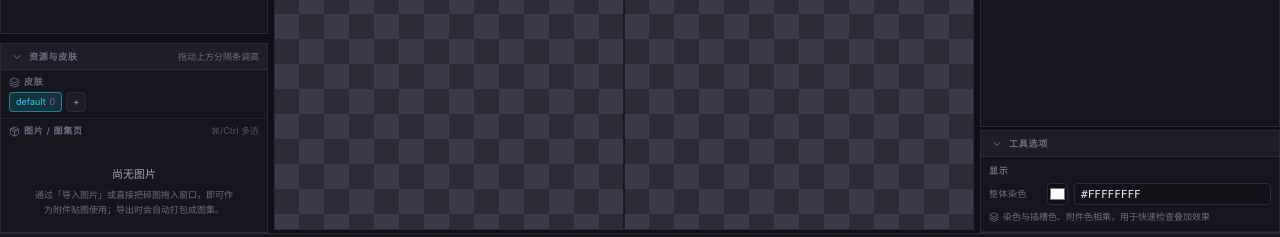
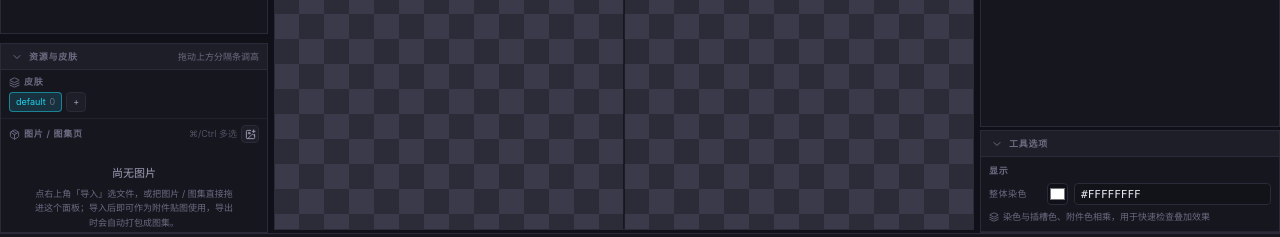
Before and after one commit to zhouzhanglin/Hao2DEditor, a React (Vite) app: page / in a window 1280 px wide. Shown: the part 545-782 px from the top of the page. Built offline with nearby package versions, Linux system fonts and the light colour scheme.

Commit message:
fixed 拖放

```diff
--- a/src/ui/App.tsx
+++ b/src/ui/App.tsx
@@ -69,7 +69,6 @@ import { setActiveScene, getActiveScene } from '@editor/activeScene'
 import type { EditorScene } from '@editor/scene'
 import {
   importDragonBonesFlow,
-  importDroppedPaths,
   importImagesFlow,
   importSpineFlow,
   lastProject,
@@ -104,7 +103,6 @@ export default function App() {
     texturesLoaded: 0,
     texturesTotal: 0
   })
-  const [dragging, setDragging] = useState(false)
   const [assetHeight, setAssetHeight] = useState(() => loadPanelHeight(ASSET_PANEL_KEY, ASSET_PANEL_HEIGHT, ASSET_PANEL_MIN, ASSET_PANEL_MAX))
   const [slotOrderHeight, setSlotOrderHeight] = useState(() => loadPanelHeight(SLOT_ORDER_KEY, SLOT_ORDER_HEIGHT, SLOT_ORDER_MIN, SLOT_ORDER_MAX))
   const booted = useRef(false)
@@ -414,22 +412,6 @@ export default function App() {
     return () => window.removeEventListener('keydown', onKeyDown)
   }, [handleCommand])
 
-  const onDrop = useCallback(
-    (event: React.DragEvent<HTMLDivElement>) => {
-      event.preventDefault()
-      setDragging(false)
-      const files = Array.from(event.dataTransfer.files)
-      if (files.length === 0) return
-      const platform = getPlatform()
-      void Promise.all(files.map((file) => platform.pathForDroppedFile(file)))
-        .then((paths) => importDroppedPaths(paths.filter(Boolean)))
-        .then((result) => {
-          if (result.message) flash(result.message)
-        })
-    },
-    [flash]
-  )
-
   const selectionText =
     selection.kind === 'bone'
       ? `骨骼「${selection.bone}」`
@@ -446,12 +428,14 @@ export default function App() {
   return (
     <div
       className="relative h-full w-full"
-      onDragOver={(e) => {
-        e.preventDefault()
-        setDragging(true)
+      // 从系统拖入文件不再导入（导入走菜单）。但仍必须挡掉浏览器 / Electron 的**默认行为**：
+      // 不拦的话拖入图片 / json 会把整个应用页面导航替换成那个文件，只能重开窗口。
+      // dropEffect 设为 none 表示「这里不接受放置」，光标上就能看出来。
+      onDragOver={(event) => {
+        event.preventDefault()
+        event.dataTransfer.dropEffect = 'none'
       }}
-      onDragLeave={() => setDragging(false)}
-      onDrop={onDrop}
+      onDrop={(event) => event.preventDefault()}
     >
       <DockLayout
         menuBar={
@@ -504,7 +488,10 @@ export default function App() {
               style={{ height: assetHeight }}
               actions={<span className="text-3xs text-content-lo">拖动上方分隔条调高</span>}
             >
-              <AssetPanel />
+              <AssetPanel
+                onImport={() => handleCommand('project:importImages')}
+                onStatus={flash}
+              />
             </PanelShell>
           </>
         }
@@ -563,14 +550,6 @@ export default function App() {
           />
         }
       />
-
-      {dragging ? (
-        <div className="pointer-events-none absolute inset-0 z-30 flex items-center justify-center bg-accent/5 backdrop-blur-[1px]">
-          <div className="rounded border border-accent/50 bg-ink-800/90 px-4 py-3 text-panel text-accent animate-fade-in">
-            松开即可导入：Spine / DragonBones JSON、.atlas 图集或碎图
-          </div>
-        </div>
-      ) : null}
     </div>
   )
 }
--- a/src/ui/panels/AssetPanel.tsx
+++ b/src/ui/panels/AssetPanel.tsx
@@ -1,18 +1,28 @@
 import { useRef, useState } from 'react'
-import { Layers, Package, Plus } from 'lucide-react'
+import { ImagePlus, Layers, Package, Plus } from 'lucide-react'
 import { useProjectStore } from '@editor/store/projectStore'
 import { useSelectionStore } from '@editor/store/selectionStore'
+import { getPlatform } from '@editor/platform'
+import { importDroppedPaths } from '@editor/services/projectIo'
 import { PanelEmpty } from '@ui/widgets/PanelShell'
 import { createRegionFromImage } from '@editor/commands/authoringCommands'
-import { setDraggingImage, setImageDragData } from '@ui/widgets/dragDrop'
+import { hasExternalFiles, setDraggingImage, setImageDragData } from '@ui/widgets/dragDrop'
 import { ImageHoverPreview, ImageThumb } from './ImageThumb'
 import type { AuthoringImage } from '@core/model/authoring'
 
-/** 皮肤与图集面板：切换当前皮肤、查看图片清单（导出时打包为图集） */
-export default function AssetPanel() {
+export interface AssetPanelProps {
+  /** 点面板里的「导入」：交给 App 走统一导入命令（带忙碌提示 / 结果反馈） */
+  onImport?: () => void
+  onStatus?: (text: string) => void
+}
+
+/** 皮肤与图集面板：切换当前皮肤、查看图片清单（导出时打包为图集）；导入资源的入口也在这里 */
+export default function AssetPanel({ onImport, onStatus }: AssetPanelProps) {
   const document = useProjectStore((s) => s.document)
   const update = useProjectStore((s) => s.update)
   const selection = useSelectionStore()
+  /** 从系统拖文件悬停在本面板上（面板范围内的高亮，不是整窗覆盖层） */
+  const [fileDragging, setFileDragging] = useState(false)
   /** 悬停的图片 + 所在行元素（预览浮层贴在行旁边） */
   const [hovered, setHovered] = useState<{ image: AuthoringImage; row: HTMLElement } | null>(null)
   /** 已选图片（多选）：拖拽时整组一起走，落到视口里一次建多个插槽 */
@@ -46,6 +56,14 @@ export default function AssetPanel() {
     anchorRef.current = name
   }
 
+  /** 拖进本面板的文件：走统一的导入分派（图片 / 图集 / Spine、DragonBones JSON / 工程文件） */
+  const importFromFiles = async (files: File[]): Promise<void> => {
+    const platform = getPlatform()
+    const paths = await Promise.all(files.map((file) => platform.pathForDroppedFile(file)))
+    const result = await importDroppedPaths(paths.filter(Boolean))
+    if (result.message) onStatus?.(result.message)
+  }
+
   const activeSkin = selection.skin && document.skins.some((s) => s.name === selection.skin) ? selection.skin : ''
   // 新附件的挂载骨骼：优先用当前选中的骨骼，否则退回第一根骨骼
   const bone =
@@ -56,7 +74,38 @@ export default function AssetPanel() {
     ''
 
   return (
-    <div className="flex h-full flex-col">
+    <div
+      className={[
+        'relative flex h-full flex-col',
+        // 系统文件悬停在本面板上时高亮：导入范围就限定在这个面板（没有整窗覆盖层）
+        fileDragging ? 'bg-accent/5 outline outline-1 -outline-offset-1 outline-accent/60' : ''
+      ].join(' ')}
+      onDragOver={(event) => {
+        if (!hasExternalFiles(event.dataTransfer)) return
+        event.preventDefault()
+        event.stopPropagation()
+        event.dataTransfer.dropEffect = 'copy'
+        if (!fileDragging) setFileDragging(true)
+      }}
+      onDragLeave={(event) => {
+        // 子元素之间移动也会触发 dragleave：真正离开面板才收高亮
+        if (event.currentTarget.contains(event.relatedTarget as Node | null)) return
+        setFileDragging(false)
+      }}
+      onDrop={(event) => {
+        if (!hasExternalFiles(event.dataTransfer)) return
+        event.preventDefault()
+        event.stopPropagation()
+        setFileDragging(false)
+        const files = Array.from(event.dataTransfer.files)
+        if (files.length > 0) void importFromFiles(files)
+      }}
+    >
+      {fileDragging ? (
+        <div className="pointer-events-none absolute inset-x-0 top-0 z-10 py-1 text-center text-3xs text-accent">
+          松开导入到「资源与皮肤」
+        </div>
+      ) : null}
       <div className="border-b border-line/60 px-2 py-1.5">
         <h3 className="hao-panel-title mb-1 flex items-center gap-1">
           <Layers size={11} /> 皮肤
@@ -116,11 +165,19 @@ export default function AssetPanel() {
               ⌘/Ctrl 多选
             </span>
           )}
+          <button
+            type="button"
+            title="导入图片 / 图集（⌘/Ctrl+I）；也可以把文件 / 文件夹直接拖进这个面板"
+            onClick={() => onImport?.()}
+            className="hao-btn flex h-[18px] w-[18px] shrink-0 items-center justify-center p-0"
+          >
+            <ImagePlus size={11} />
+          </button>
         </h3>
         {document.images.length === 0 ? (
           <PanelEmpty
             title="尚无图片"
-            description="通过「导入图片」或直接把碎图拖入窗口，即可作为附件贴图使用；导出时会自动打包成图集。"
+            description="点右上角「导入」选文件，或把图片 / 图集直接拖进这个面板；导入后即可作为附件贴图使用，导出时会自动打包成图集。"
           />
         ) : (
           <ul className="flex flex-col gap-1">
--- a/src/ui/viewport/ViewportCanvas.tsx
+++ b/src/ui/viewport/ViewportCanvas.tsx
@@ -452,7 +452,7 @@ export default function ViewportCanvas({ onSceneReady, onStatus }: ViewportCanva
       }}
       onDragOver={(event) => {
         if (!hasImageDrag(event.dataTransfer)) return
-        // 内部图片拖拽在视口里处理完就停下，别冒泡去触发整窗的「拖入文件导入」覆盖层
+        // 内部图片拖拽在视口里处理完就停下，别冒泡去触发整窗的拖放兜底处理
         event.preventDefault()
         event.stopPropagation()
         event.dataTransfer.dropEffect = 'copy'
--- a/src/ui/widgets/dragDrop.ts
+++ b/src/ui/widgets/dragDrop.ts
@@ -1,7 +1,7 @@
 /**
  * 面板内拖拽协议（资源面板 → 视口 / 层级树）。
  *
- * 用自定义 MIME 而不是 text/plain：既能和「拖入文件导入」那条路径区分开
+ * 用自定义 MIME 而不是 text/plain：既能和「从系统拖入文件」区分开
  * （内部拖拽时 dataTransfer.files 为空），也不会被浏览器当成普通文本
  * 塞进别的输入框。
  */
@@ -22,6 +22,15 @@ export function setImageDragData(transfer: DataTransfer, names: string | readonl
 export function hasImageDrag(transfer: DataTransfer | null): boolean {
   if (!transfer) return false
   return Array.from(transfer.types).includes(IMAGE_MIME)
+}
+
+/**
+ * 从系统拖入的文件（Electron / 浏览器）。dragover 阶段就能从 types 认出来，
+ * 用它和内部拖拽区分开：内部拖拽（图片 / 树节点）不会带 `Files`。
+ */
+export function hasExternalFiles(transfer: DataTransfer | null): boolean {
+  if (!transfer) return false
+  return Array.from(transfer.types).includes('Files')
 }
 
 /** 读取拖拽的图片名列表（顺序 = 资源面板里的选择顺序）；空数组表示没读到 */
```
